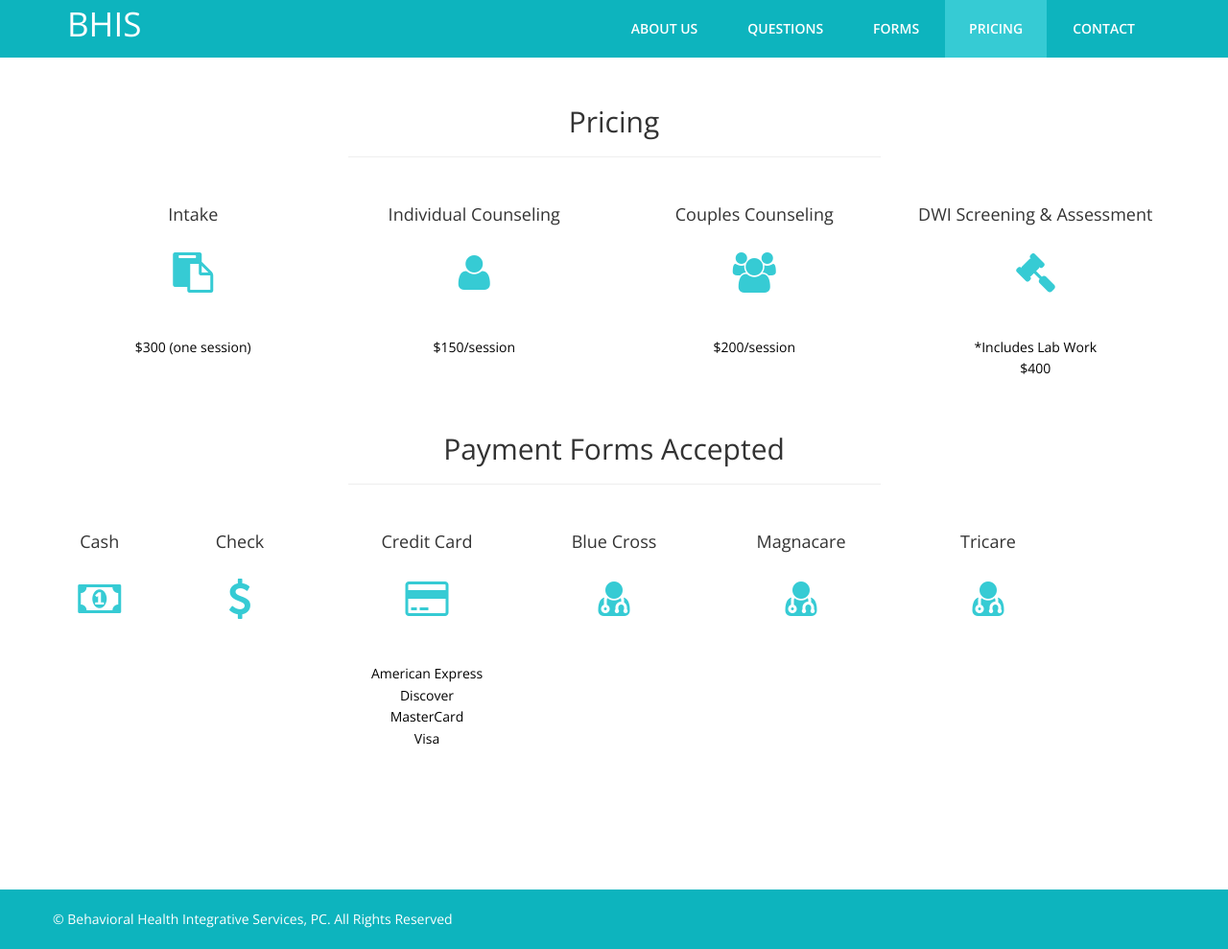
After one commit to alysedunn/Behavioralhealthis.org, a Flask app: page /pricing in a window 1280 px wide. The commit adds this page. Shown: the whole page at 96% size. Run offline with Flask 2, Linux system fonts and the light colour scheme; some libraries are stand-ins or nearby versions.

Commit message:
Add layout.html and start on pricing page.

```diff
--- a/Main/application.py
+++ b/Main/application.py
@@ -6,9 +6,9 @@ application = Flask(__name__)
 def homepage ():
     return render_template('index.html')
 
-@application.route('/layout')
-def layout ():
-    return render_template('layout.html')
+@application.route('/pricing', methods=['GET', 'POST'])
+def pricing ():
+    return render_template('pricing.html')
 
 if __name__ == "__main__":
     application.debug = False
--- /dev/null
+++ b/Main/templates/layout.html
@@ -0,0 +1,76 @@
+<!DOCTYPE html>
+<html lang="en">
+  <head>
+    <meta charset="utf-8">
+    <meta http-equiv="X-UA-Compatible" content="IE=edge">
+    <meta name="viewport" content="width=device-width, initial-scale=1">
+    <title>Behavioral Health Integrative Services, PC</title>
+
+    <link href="static/css/bootstrap.min.css" rel="stylesheet">
+  	<link rel="stylesheet" href="static/css/animate.css">
+  	<link rel="stylesheet" href="static/css/font-awesome.min.css">
+  	<link rel="stylesheet" href="static/css/jquery.bxslider.css">
+  	<link rel="stylesheet" type="text/css" href="static/css/normalize.css" />
+  	<link rel="stylesheet" type="text/css" href="static/css/demo.css" />
+  	<link rel="stylesheet" type="text/css" href="static/css/set1.css" />
+  	<link href="static/css/overwrite.css" rel="stylesheet">
+  	<link href="static/css/style.css" rel="stylesheet">
+  </head>
+
+  <body>
+  	<nav class="navbar navbar-default navbar-fixed-top" role="navigation">
+  		<div class="container">
+  			<div class="navbar-header">
+  				<button type="button" class="navbar-toggle collapsed" data-toggle="collapse" data-target=".navbar-collapse.collapse">
+  					<span class="sr-only">Toggle navigation</span>
+  					<span class="icon-bar"></span>
+  					<span class="icon-bar"></span>
+  					<span class="icon-bar"></span>
+  				</button>
+  				<a class="navbar-brand" href="{{ url_for('homepage') }}">
+            <span>BHIS</span>
+          </a>
+  			</div>
+  			<div class="navbar-collapse collapse">
+  				<div class="menu">
+  					<ul class="nav nav-tabs" role="tablist">
+              {% block nav %}
+              {% endblock %}
+  					</ul>
+  				</div>
+  			</div>
+  		</div>
+  	</nav>
+    {% block content %}{% endblock %}
+  </body>
+  <footer>
+    <div class="inner-footer">
+      <div class="container">
+        <div class="row">
+          {% block footer %}
+          {% endblock %}
+        </div>
+      </div>
+    </div>
+
+    <div class="last-div">
+      <div class="container">
+        <div class="row">
+          <div class="copyright">
+            &copy; Behavioral Health Integrative Services, PC. All Rights Reserved
+          </div>
+        </div>
+      </div>
+    </div>
+  </footer>
+</html>
+
+<script src="static/js/jquery-2.1.1.min.js"></script>
+<script src="static/js/bootstrap.min.js"></script>
+<script src="static/js/wow.min.js"></script>
+<script src="static/js/jquery.easing.1.3.js"></script>
+<script src="static/js/jquery.isotope.min.js"></script>
+<script src="static/js/jquery.bxslider.min.js"></script>
+<script type="text/javascript" src="static/js/fliplightbox.min.js"></script>
+<script src="static/js/functions.js"></script>
+<script type="text/javascript">$('.portfolio').flipLightBox()</script>
--- /dev/null
+++ b/Main/templates/pricing.html
@@ -0,0 +1,159 @@
+{% extends "layout.html" %}
+{% block nav %}
+<li role="presentation"><a href="{{ url_for('homepage') }}">About Us</a></li>
+<li role="presentation"><a href="{{ url_for('homepage') }}">Questions</a></li>
+<li role="presentation"><a href="{{ url_for('homepage') }}">Forms</a></li>
+<li role="presentation" class="active"><a href="{{ url_for('pricing') }}">Pricing</a></li>
+<li role="presentation"><a href="{{ url_for('homepage') }}">Contact</a></li>
+{% endblock %}
+{% block content %}
+	<div class="container">
+		<div class="row">
+			<div class="service">
+				<div class="col-md-6 col-md-offset-3">
+					<div class="text-center">
+						<h2>Pricing</h2>
+					</div>
+					<hr>
+				</div>
+			</div>
+		</div>
+	</div>
+
+	<div class="services">
+		<div class="container">
+			<div class="row">
+
+				<div class="col-md-3">
+					<div class="wow bounceIn" data-wow-offset="0" data-wow-delay="0.4s">
+						<h4>Intake</h4>
+							<div class="icon">
+								<i class="fa fa-clipboard fa-3x"></i>
+							</div>
+						<p>$300 (one session)</p>
+					</div>
+				</div>
+
+				<div class="col-md-3">
+					<div class="wow bounceIn" data-wow-offset="0" data-wow-delay="1.0s">
+						<h4>Individual Counseling</h4>
+						<div class="icon">
+							<i class="fa fa-user fa-3x"></i>
+						</div>
+						<p>$150/session</p>
+					</div>
+				</div>
+
+				<div class="col-md-3">
+					<div class="wow bounceIn" data-wow-offset="0" data-wow-delay="1.6s">
+						<h4>Couples Counseling</h4>
+						<div class="icon">
+							<i class="fa fa-users fa-3x"></i>
+						</div>
+						<p>$200/session</p>
+					</div>
+        </div>
+
+				<div class="col-md-3">
+					<div class="wow bounceIn" data-wow-offset="0" data-wow-delay="2.2s">
+						<h4>DWI Screening & Assessment</h4>
+						<div class="icon">
+							<i class="fa fa-gavel fa-3x"></i>
+						</div>
+					 <p>*Includes Lab Work<br>$400</p>
+					</div>
+				</div>
+
+          <div class="container">
+            <div class="row">
+              <div class="service">
+                <div class="col-md-6 col-md-offset-3">
+                  <div class="text-center">
+                    <h2>Payment Forms Accepted</h2>
+                  </div>
+                  <hr>
+                </div>
+              </div>
+            </div>
+          </div>
+
+          <div class="col-md-1">
+            <div>
+              <h4>Cash</h4>
+              <div class="icon">
+                <i class="fa fa-money fa-3x"></i>
+              </div>
+            </div>
+          </div>
+
+          <div class="col-md-2">
+            <div>
+              <h4>Check</h4>
+              <div class="icon">
+                <i class="fa fa-usd fa-3x"></i>
+              </div>
+            </div>
+          </div>
+
+          <div class="col-md-2">
+            <div>
+              <h4>Credit Card</h4>
+              <div class="icon">
+                <i class="fa fa-credit-card fa-3x"></i>
+              </div>
+              <p>American Express<br>Discover<br>MasterCard<br>Visa</p>
+            </div>
+          </div>
+
+          <div class="col-md-2">
+            <div>
+              <h4>Blue Cross</h4>
+              <div class="icon">
+                <i class="fa fa-user-md fa-3x"></i>
+              </div>
+            </div>
+          </div>
+
+          <div class="col-md-2">
+            <div>
+              <h4>Magnacare</h4>
+              <div class="icon">
+                <i class="fa fa-user-md fa-3x"></i>
+              </div>
+            </div>
+          </div>
+
+          <div class="col-md-2">
+            <div>
+              <h4>Tricare</h4>
+              <div class="icon">
+                <i class="fa fa-user-md fa-3x"></i>
+              </div>
+            </div>
+          </div>
+
+				</div>
+			</div>
+		</div>
+	</div>
+
+	<footer>
+		<div class="inner-footer">
+			<div class="container">
+				<div class="row">
+					<div class="col-md-4 f-about">
+
+					</div>
+					<div class="col-md-4 l-posts">
+
+					</div>
+					<div class="col-md-4 f-contact">
+
+					</div>
+				</div>
+			</div>
+		</div>
+	</footer>
+
+</body>
+{% endblock %}
```
Also changed, not shown: Main/templates/index.html (+25 -147 lines).
